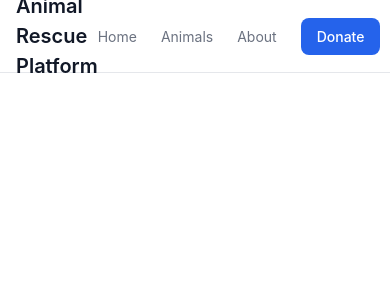
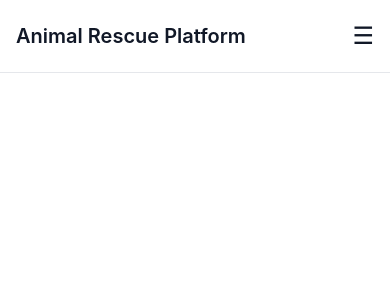
Before and after one commit to Lennon0926/capstone-animal-rescue-platform, a Next.js app in the folder apps/web/: page / in a window 390 px wide. Shown: the top 300 px of the page. Built offline with nearby package versions, Linux system fonts and the light colour scheme.

Commit message:
Refactor Header component for improved mobile navigation and styling

```diff
--- a/apps/web/components/Header/headerContainer.module.css
+++ b/apps/web/components/Header/headerContainer.module.css
@@ -1,60 +1,102 @@
 .header {
   position: sticky;
   top: 0;
-  width: 100%;
   background-color: var(--color-bg);
   border-bottom: 1px solid var(--color-border);
   z-index: 50;
 }
 
 .inner {
+  max-width: var(--container-max-width);
+  margin: 0 auto;
+  padding: 0 var(--space-4);
+
+  height: 72px;
   display: flex;
   align-items: center;
   justify-content: space-between;
-  height: 72px;
 }
 
 .logo a {
+  font-weight: var(--font-weight-semibold);
   font-size: var(--text-lg);
-  font-weight: var(--font-weight-semibold);
   color: var(--color-text);
 }
 
-.nav {
+/* ================= DESKTOP NAV ================= */
+
+.navDesktop {
   display: flex;
   align-items: center;
   gap: var(--space-6);
 }
 
-.navLink {
+.navDesktop a {
   font-size: var(--text-sm);
   color: var(--color-text-muted);
-  transition: color var(--transition-fast);
 }
 
-.navLink:hover {
+.navDesktop a:hover {
   color: var(--color-text);
 }
 
-/* Donate Button */
 .donateButton {
   padding: var(--space-2) var(--space-4);
   border-radius: var(--radius-md);
-  font-size: var(--text-sm);
+  background-color: var(--color-primary);
+
+  color: var(--color-text-inverse) !important;
+  text-decoration: none;
+
   font-weight: var(--font-weight-medium);
-
-  background-color: var(--color-primary);
-  color: var(--color-text-inverse);
-
-  transition: background-color var(--transition-fast);
 }
 
-.donateButton:hover {
-  background-color: var(--color-primary-hover);
+/* ================= MOBILE ================= */
+
+.menuButton {
+  display: none;
+  font-size: 24px;
+  background: none;
+  border: none;
+  cursor: pointer;
 }
 
-.wrapper {
-  width: 100%;
-  padding-left: var(--space-4);
-  padding-right: var(--space-4);
+.navMobile {
+  display: none;
 }
+
+/* ================= RESPONSIVE BREAKPOINT ================= */
+
+@media (max-width: 768px) {
+  .navDesktop {
+    display: none;
+  }
+
+  .menuButton {
+    display: block;
+  }
+
+  .navMobile {
+    display: flex;
+    flex-direction: column;
+    gap: var(--space-4);
+
+    padding: var(--space-6) var(--space-4);
+    border-top: 1px solid var(--color-border);
+    background-color: var(--color-bg);
+  }
+
+  .navMobile a {
+    font-size: var(--text-base);
+    color: var(--color-text);
+  }
+
+  .donateButtonMobile {
+    padding: var(--space-2) var(--space-4);
+    border-radius: var(--radius-md);
+    background-color: var(--color-primary);
+    color: var(--color-text-inverse) !important;
+    text-decoration: none;
+    width: fit-content;
+  }
+}
--- a/apps/web/components/Header/headerContainer.tsx
+++ b/apps/web/components/Header/headerContainer.tsx
@@ -1,34 +1,45 @@
+import { useState } from "react";
 import Link from "next/link";
 import styles from "./headerContainer.module.css";
 
-export default function HeaderContainer() {
+export default function Header() {
+  const [isOpen, setIsOpen] = useState(false);
+
   return (
     <header className={styles.header}>
-      <div className={styles.wrapper}>
       <div className={styles.inner}>
-
         <div className={styles.logo}>
           <Link href="/">Animal Rescue Platform</Link>
         </div>
 
-          <nav className={styles.nav}>
-            <Link href="/" className={styles.navLink}>
-              Home
-            </Link>
-            <Link href="/animals" className={styles.navLink}>
-              Animals
-            </Link>
-            <Link href="/about" className={styles.navLink}>
-              About
-            </Link>
-
+        <nav className={styles.navDesktop}>
+          <Link href="/">Home</Link>
+          <Link href="/animals">Animals</Link>
+          <Link href="/about">About</Link>
           <Link href="/donate" className={styles.donateButton}>
             Donate
           </Link>
         </nav>
 
+        <button
+          className={styles.menuButton}
+          onClick={() => setIsOpen(!isOpen)}
+          aria-label="Toggle Menu"
+        >
+          ☰
+        </button>
       </div>
-      </div>
+
+      {isOpen && (
+        <nav className={styles.navMobile}>
+          <Link href="/about">About</Link>
+          <Link href="/animals">Animals</Link>
+          <Link href="/how-it-works">How It Works</Link>
+          <Link href="/donate" className={styles.donateButtonMobile}>
+            Donate
+          </Link>
+        </nav>
+      )}
     </header>
   );
 }
```
Lines whose indentation alone changed are shown as unchanged.
